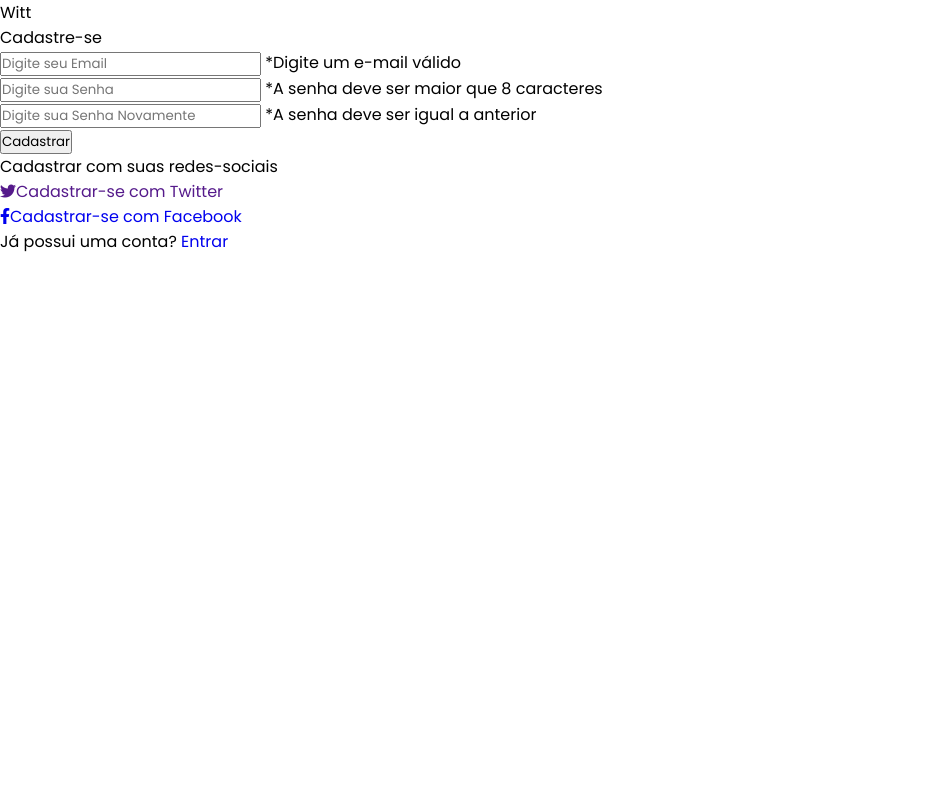
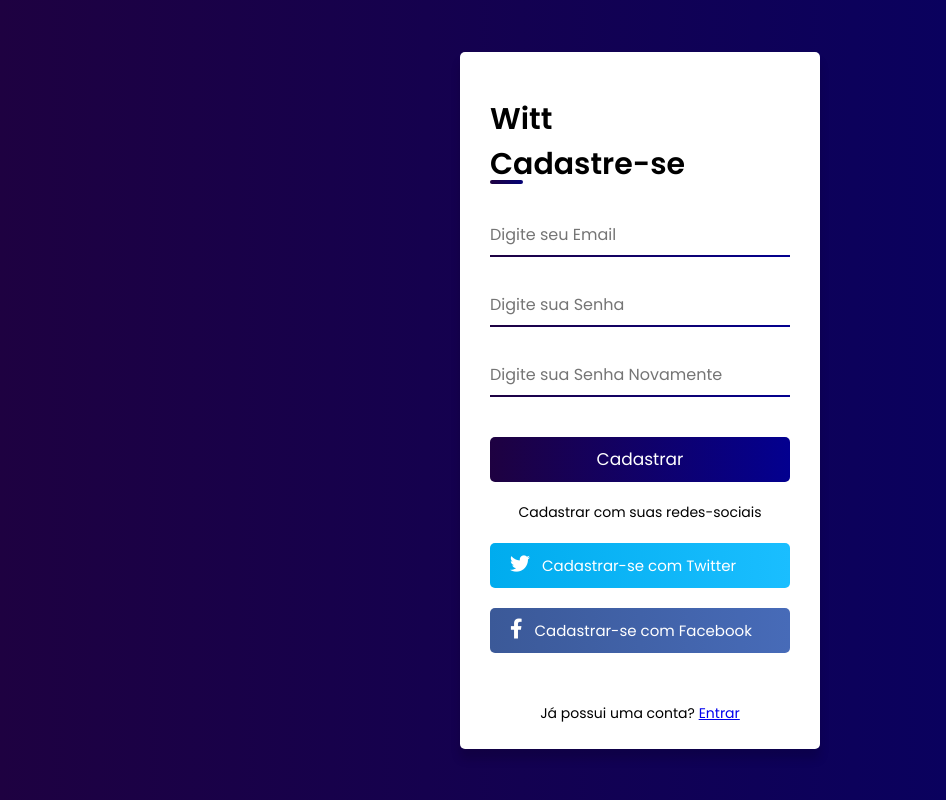
Before and after one commit to Alexsander248/wittnovo, a plain HTML site: page cadastro.html in a window 1280 px wide. Shown: the whole page, without its empty margins (0-946 px from the left). Drawn offline with Linux system fonts and the light colour scheme.

Commit message:
Ajustando os stylesheet

```diff
--- a/cadastro.html
+++ b/cadastro.html
@@ -3,7 +3,7 @@
 
 <head>
   <meta charset="UTF-8">
-  <link rel="stylesheet" href="css/styles.css">
+  <link rel="stylesheet" href="css/cadastro.css">
   <link rel="stylesheet" href="https://cdnjs.cloudflare.com/ajax/libs/font-awesome/5.15.2/css/all.min.css" />
   <meta name="viewport" content="width=device-width, initial-scale=1.0">
   <link rel="shortcut icon" href="img/Logo.png" type="image/x-icon">
--- a/login.html
+++ b/login.html
@@ -3,7 +3,7 @@
 
 <head>
   <meta charset="UTF-8">
-  <link rel="stylesheet" href="css/styles.css">
+  <link rel="stylesheet" href="css/login.css">
   <link rel="stylesheet" href="https://cdnjs.cloudflare.com/ajax/libs/font-awesome/5.15.2/css/all.min.css" />
   <meta name="viewport" content="width=device-width, initial-scale=1.0">
   <link rel="shortcut icon" href="img/Logo.png" type="image/x-icon">
```
Also changed, not shown: player.html (+1 -1 lines), css/player.css (renamed from css/display.css).
